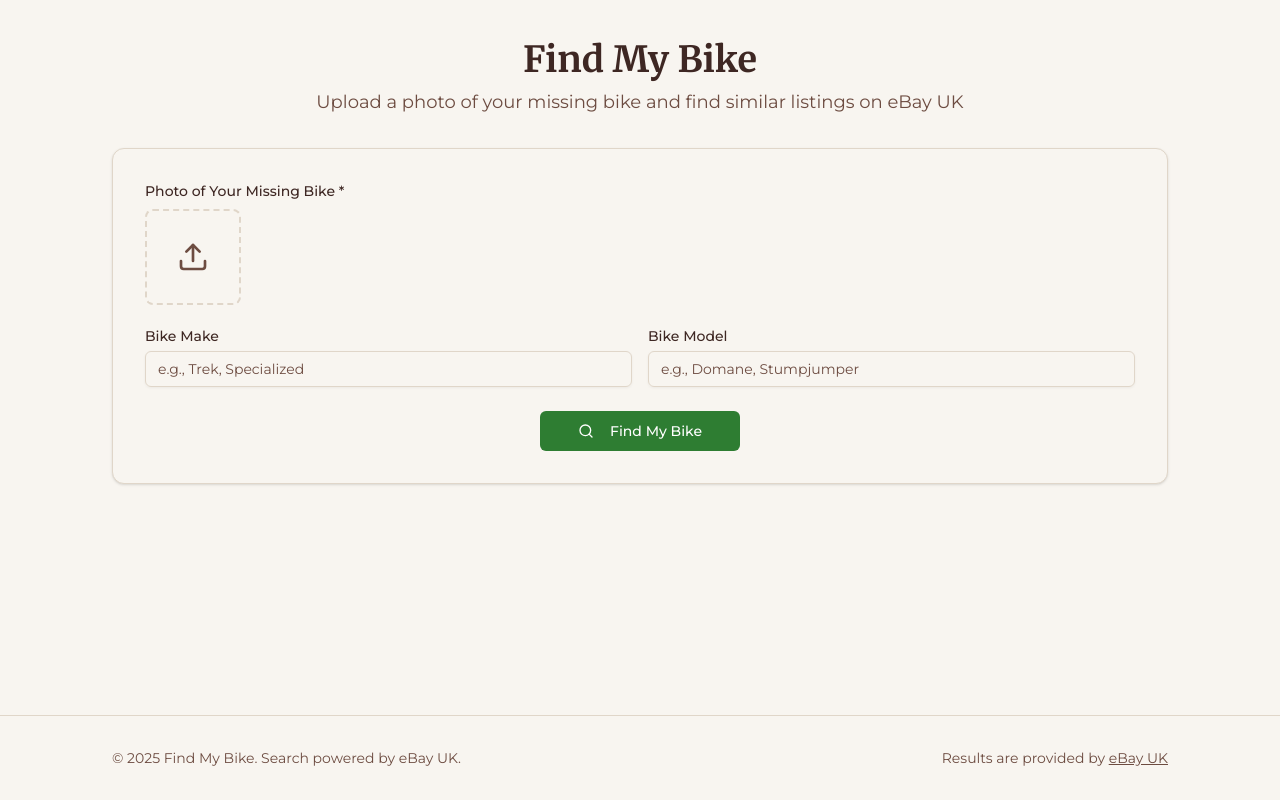
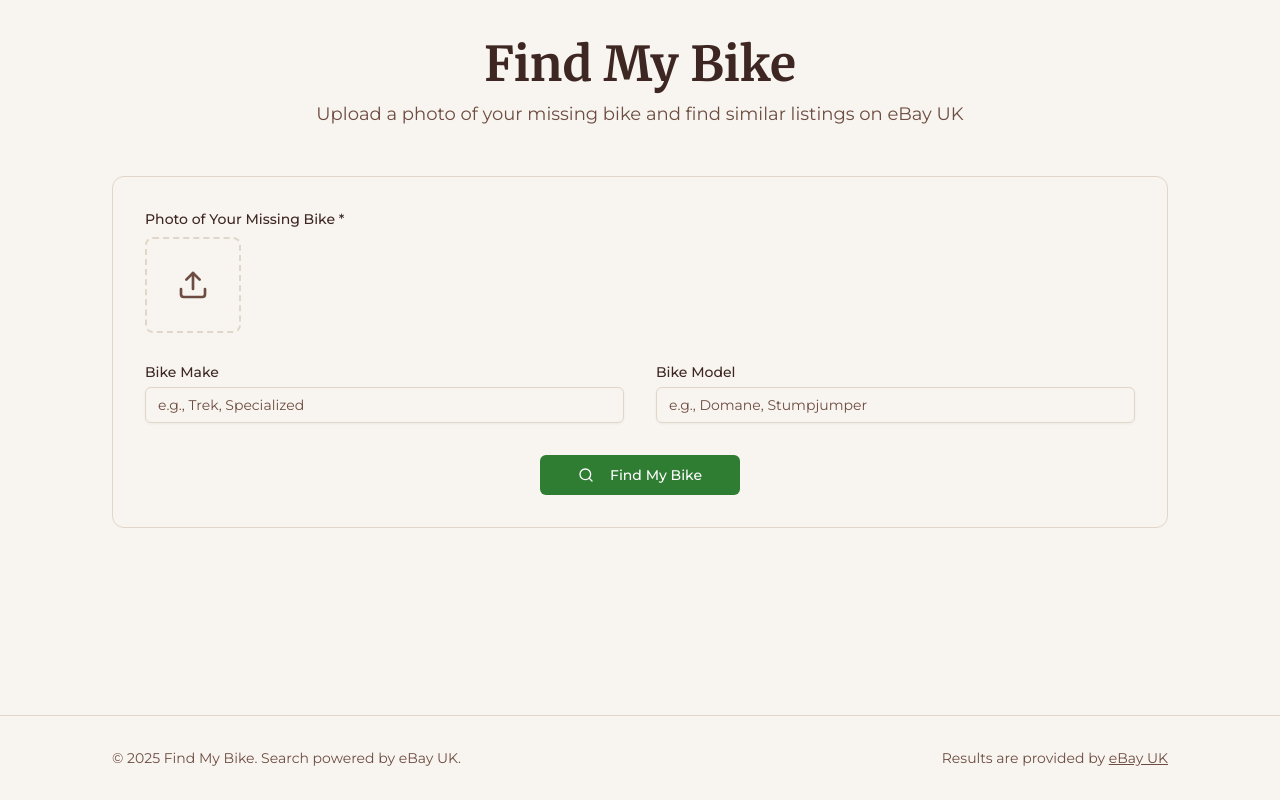
Before and after one commit to johncummins/find-my-bike, a Next.js app: page / in a window 1280 px wide. Built offline with nearby package versions, Linux system fonts and the light colour scheme.

Commit message:
Minor text changes and better error handling

```diff
--- a/src/app/layout.tsx
+++ b/src/app/layout.tsx
@@ -22,10 +22,17 @@ export const metadata: Metadata = {
   title: "Find My Bike - Search eBay UK for Your Missing Bike",
   description:
     "Upload a photo of your missing bike and find similar listings on eBay UK. Search by image, make, and model to locate your bike quickly.",
-  keywords: ["bike search", "find bike", "eBay UK", "bicycle search", "missing bike"],
+  keywords: [
+    "bike search",
+    "find bike",
+    "eBay UK",
+    "bicycle search",
+    "missing bike",
+  ],
   openGraph: {
     title: "Find My Bike - Search eBay UK for Your Missing Bike",
-    description: "Upload a photo of your missing bike and find similar listings on eBay UK",
+    description:
+      "Upload a photo of your missing bike and find similar listings on eBay UK",
     type: "website",
   },
 };
@@ -36,9 +43,9 @@ export default function RootLayout({
   children: React.ReactNode;
 }>) {
   return (
-    <html lang="en">
+    <html lang="en" className="h-full">
       <body
-        className={`${montserrat.variable} ${merriweather.variable} ${sourceCodePro.variable} antialiased`}>
+        className={`${montserrat.variable} ${merriweather.variable} ${sourceCodePro.variable} antialiased flex flex-col min-h-full`}>
         {children}
       </body>
     </html>
--- a/src/components/Header.tsx
+++ b/src/components/Header.tsx
@@ -1,10 +1,10 @@
 export function Header() {
   return (
-    <div className="text-center mb-8">
-      <h1 className="text-4xl font-bold font-serif text-foreground mb-2">
+    <div className="text-center mb-12">
+      <h1 className="text-4xl md:text-5xl font-bold font-serif text-foreground mb-3">
         Find My Bike
       </h1>
-      <p className="text-lg font-sans text-muted-foreground">
+      <p className="text-lg font-sans text-muted-foreground max-w-2xl mx-auto">
         Upload a photo of your missing bike and find similar listings on eBay UK
       </p>
     </div>
--- a/src/components/ResultsList.tsx
+++ b/src/components/ResultsList.tsx
@@ -1,23 +1,64 @@
 import { EbaySearchResult } from "@/lib/ebayApi";
 import { BikeCard } from "./BikeCard";
+import { Search } from "lucide-react";
 
 interface ResultsListProps {
   results: EbaySearchResult[];
+  hasSearched?: boolean;
+  loading?: boolean;
+  error?: string | null;
 }
 
-export function ResultsList({ results }: ResultsListProps) {
+export function ResultsList({
+  results,
+  hasSearched = false,
+  loading = false,
+  error,
+}: ResultsListProps) {
+  if (!hasSearched) {
+    return null;
+  }
+
+  // Don't show empty state while loading
+  if (loading) {
+    return null;
+  }
+
+  // Don't show empty state if there's an error (e.g., validation error)
+  if (error) {
+    return null;
+  }
+
   if (results.length === 0) {
-    return null;
+    return (
+      <div className="text-center py-16">
+        <div className="flex flex-col items-center gap-4 max-w-md mx-auto">
+          <div className="rounded-full bg-muted p-6">
+            <Search className="h-12 w-12 text-muted-foreground" />
+          </div>
+          <div className="space-y-2">
+            <h2 className="text-2xl font-bold font-serif text-foreground">
+              No Results Found
+            </h2>
+            <p className="text-muted-foreground font-sans">
+              We couldn't find any bikes matching your search. Try adjusting
+              your search criteria or uploading a different photo.
+            </p>
+          </div>
+        </div>
+      </div>
+    );
   }
 
   return (
     <div>
-      <div className="mb-6">
+      <div className="my-6">
         <h2 className="text-2xl font-bold font-serif text-foreground mb-2">
           Search Results
         </h2>
         <p className="text-muted-foreground font-sans">
-          Found {results.length} bikes matching your search
+          Found {results.length} {results.length === 1 ? "bike" : "bikes"}{" "}
+          matching your search
         </p>
       </div>
       <div className="grid grid-cols-1 md:grid-cols-2 lg:grid-cols-3 gap-6">
--- a/src/components/SearchForm.tsx
+++ b/src/components/SearchForm.tsx
@@ -28,9 +28,9 @@ export function SearchForm({
   fileInputRef,
 }: SearchFormProps) {
   return (
-    <Card className="mb-8">
+    <Card>
       <CardContent className="p-8">
-        <form onSubmit={onSubmit} className="space-y-6">
+        <form onSubmit={onSubmit} className="space-y-8">
           <ImageUpload
             selectedImage={selectedImage}
             onFileClick={onFileClick}
@@ -39,7 +39,7 @@ export function SearchForm({
             fileInputRef={fileInputRef}
           />
 
-          <div className="grid grid-cols-1 md:grid-cols-2 gap-4">
+          <div className="grid grid-cols-1 md:grid-cols-2 gap-8">
             <div className="space-y-2">
               <Label htmlFor="make">Bike Make</Label>
               <Input
--- a/src/components/ui/card.tsx
+++ b/src/components/ui/card.tsx
@@ -7,7 +7,7 @@ function Card({ className, ...props }: React.ComponentProps<"div">) {
     <div
       data-slot="card"
       className={cn(
-        "bg-card text-card-foreground flex flex-col gap-6 rounded-xl border shadow-sm",
+        "bg-card text-card-foreground flex flex-col gap-6 rounded-xl border",
         className
       )}
       {...props}
--- a/src/hooks/useBikeSearch.ts
+++ b/src/hooks/useBikeSearch.ts
@@ -9,6 +9,7 @@ export function useBikeSearch() {
   const [loading, setLoading] = useState(false);
   const [error, setError] = useState<string | null>(null);
   const [selectedImage, setSelectedImage] = useState<string | null>(null);
+  const [hasSearched, setHasSearched] = useState(false);
   const fileInputRef = useRef<HTMLInputElement>(null);
 
   const handleFileClick = () => {
@@ -36,15 +37,18 @@ export function useBikeSearch() {
   const handleSubmit = async (event: React.FormEvent<HTMLFormElement>) => {
     event.preventDefault();
 
+    // Clear previous results immediately
+    setResults([]);
+    setError(null);
+
     // Validate that an image is selected
     if (!selectedImage || !fileInputRef.current?.files?.[0]) {
-      setError("Please upload an image of your bike before searching");
+      setError("Please upload an image of your bike");
       return;
     }
 
     setLoading(true);
-    setError(null);
-    setResults([]);
+    setHasSearched(true);
 
     try {
       const formData = new FormData(event.currentTarget);
@@ -62,6 +66,7 @@ export function useBikeSearch() {
     loading,
     error,
     selectedImage,
+    hasSearched,
     fileInputRef,
     handleFileClick,
     handleFileChange,
```
